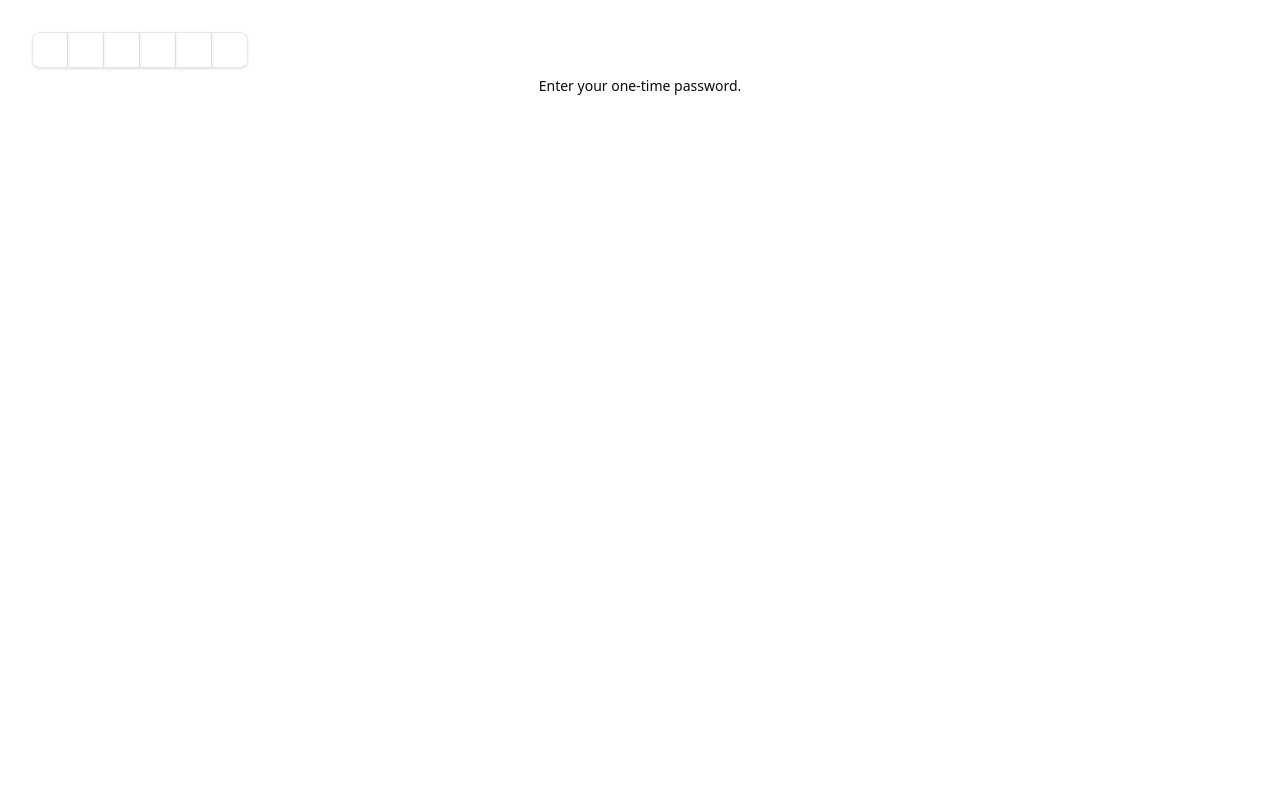
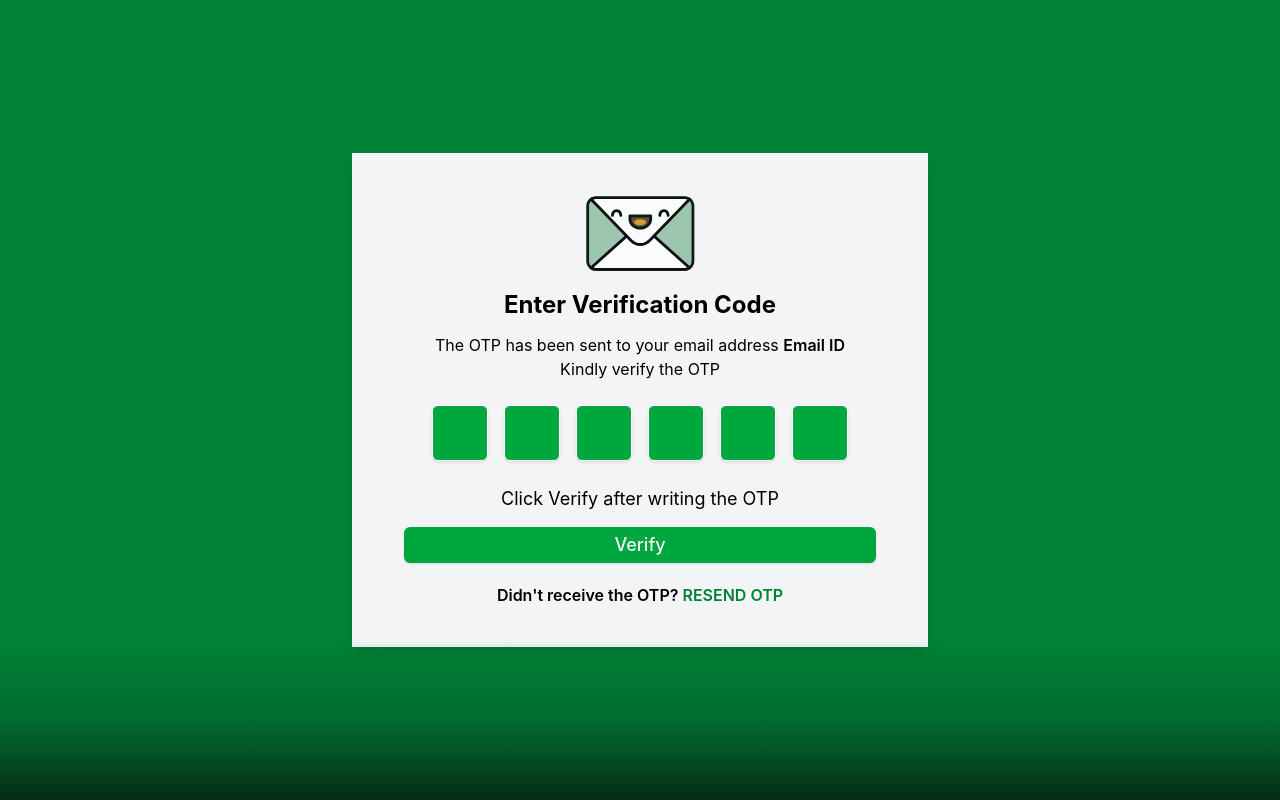
Before and after one commit to PiyushChowdhury1509/HungerGames-Frontend, a React (Vite) app: page /verifyEmail in a window 1280 px wide. Built offline with nearby package versions, Linux system fonts and the light colour scheme.

Commit message:
completed send otp page

```diff
--- a/src/App.css
+++ b/src/App.css
@@ -4,179 +4,12 @@
 
 @custom-variant dark (&:is(.dark *));
 
-#root {
-  max-width: 1280px;
-  margin: 0 auto;
-  padding: 2rem;
-  text-align: center;
-}
+@keyframes blink {
+    50% {
+      opacity: 0;
+    }
+  }
 
-.logo {
-  height: 6em;
-  padding: 1.5em;
-  will-change: filter;
-  transition: filter 300ms;
-}
-.logo:hover {
-  filter: drop-shadow(0 0 2em #646cffaa);
-}
-.logo.react:hover {
-  filter: drop-shadow(0 0 2em #61dafbaa);
-}
-
-@keyframes logo-spin {
-  from {
-    transform: rotate(0deg);
+  .animate-blink {
+    animation: blink 1s step-start infinite;
   }
-  to {
-    transform: rotate(360deg);
-  }
-}
-
-@media (prefers-reduced-motion: no-preference) {
-  a:nth-of-type(2) .logo {
-    animation: logo-spin infinite 20s linear;
-  }
-}
-
-.card {
-  padding: 2em;
-}
-
-.read-the-docs {
-  color: #888;
-}
-
-:root {
-  --background: oklch(1 0 0);
-  --foreground: oklch(0.129 0.042 264.695);
-  --card: oklch(1 0 0);
-  --card-foreground: oklch(0.129 0.042 264.695);
-  --popover: oklch(1 0 0);
-  --popover-foreground: oklch(0.129 0.042 264.695);
-  --primary: oklch(0.208 0.042 265.755);
-  --primary-foreground: oklch(0.984 0.003 247.858);
-  --secondary: oklch(0.968 0.007 247.896);
-  --secondary-foreground: oklch(0.208 0.042 265.755);
-  --muted: oklch(0.968 0.007 247.896);
-  --muted-foreground: oklch(0.554 0.046 257.417);
-  --accent: oklch(0.968 0.007 247.896);
-  --accent-foreground: oklch(0.208 0.042 265.755);
-  --destructive: oklch(0.577 0.245 27.325);
-  --destructive-foreground: oklch(0.577 0.245 27.325);
-  --border: oklch(0.929 0.013 255.508);
-  --input: oklch(0.929 0.013 255.508);
-  --ring: oklch(0.869 0.022 252.894);
-  --chart-1: oklch(0.646 0.222 41.116);
-  --chart-2: oklch(0.6 0.118 184.704);
-  --chart-3: oklch(0.398 0.07 227.392);
-  --chart-4: oklch(0.828 0.189 84.429);
-  --chart-5: oklch(0.769 0.188 70.08);
-  --radius: 0.625rem;
-  --sidebar: oklch(0.984 0.003 247.858);
-  --sidebar-foreground: oklch(0.129 0.042 264.695);
-  --sidebar-primary: oklch(0.208 0.042 265.755);
-  --sidebar-primary-foreground: oklch(0.984 0.003 247.858);
-  --sidebar-accent: oklch(0.968 0.007 247.896);
-  --sidebar-accent-foreground: oklch(0.208 0.042 265.755);
-  --sidebar-border: oklch(0.929 0.013 255.508);
-  --sidebar-ring: oklch(0.869 0.022 252.894);
-}
-
-.dark {
-  --background: oklch(0.129 0.042 264.695);
-  --foreground: oklch(0.984 0.003 247.858);
-  --card: oklch(0.129 0.042 264.695);
-  --card-foreground: oklch(0.984 0.003 247.858);
-  --popover: oklch(0.129 0.042 264.695);
-  --popover-foreground: oklch(0.984 0.003 247.858);
-  --primary: oklch(0.984 0.003 247.858);
-  --primary-foreground: oklch(0.208 0.042 265.755);
-  --secondary: oklch(0.279 0.041 260.031);
-  --secondary-foreground: oklch(0.984 0.003 247.858);
-  --muted: oklch(0.279 0.041 260.031);
-  --muted-foreground: oklch(0.704 0.04 256.788);
-  --accent: oklch(0.279 0.041 260.031);
-  --accent-foreground: oklch(0.984 0.003 247.858);
-  --destructive: oklch(0.396 0.141 25.723);
-  --destructive-foreground: oklch(0.637 0.237 25.331);
-  --border: oklch(0.279 0.041 260.031);
-  --input: oklch(0.279 0.041 260.031);
-  --ring: oklch(0.446 0.043 257.281);
-  --chart-1: oklch(0.488 0.243 264.376);
-  --chart-2: oklch(0.696 0.17 162.48);
-  --chart-3: oklch(0.769 0.188 70.08);
-  --chart-4: oklch(0.627 0.265 303.9);
-  --chart-5: oklch(0.645 0.246 16.439);
-  --sidebar: oklch(0.208 0.042 265.755);
-  --sidebar-foreground: oklch(0.984 0.003 247.858);
-  --sidebar-primary: oklch(0.488 0.243 264.376);
-  --sidebar-primary-foreground: oklch(0.984 0.003 247.858);
-  --sidebar-accent: oklch(0.279 0.041 260.031);
-  --sidebar-accent-foreground: oklch(0.984 0.003 247.858);
-  --sidebar-border: oklch(0.279 0.041 260.031);
-  --sidebar-ring: oklch(0.446 0.043 257.281);
-}
-
-@theme inline {
-  --color-background: var(--background);
-  --color-foreground: var(--foreground);
-  --color-card: var(--card);
-  --color-card-foreground: var(--card-foreground);
-  --color-popover: var(--popover);
-  --color-popover-foreground: var(--popover-foreground);
-  --color-primary: var(--primary);
-  --color-primary-foreground: var(--primary-foreground);
-  --color-secondary: var(--secondary);
-  --color-secondary-foreground: var(--secondary-foreground);
-  --color-muted: var(--muted);
-  --color-muted-foreground: var(--muted-foreground);
-  --color-accent: var(--accent);
-  --color-accent-foreground: var(--accent-foreground);
-  --color-destructive: var(--destructive);
-  --color-destructive-foreground: var(--destructive-foreground);
-  --color-border: var(--border);
-  --color-input: var(--input);
-  --color-ring: var(--ring);
-  --color-chart-1: var(--chart-1);
-  --color-chart-2: var(--chart-2);
-  --color-chart-3: var(--chart-3);
-  --color-chart-4: var(--chart-4);
-  --color-chart-5: var(--chart-5);
-  --radius-sm: calc(var(--radius) - 4px);
-  --radius-md: calc(var(--radius) - 2px);
-  --radius-lg: var(--radius);
-  --radius-xl: calc(var(--radius) + 4px);
-  --color-sidebar: var(--sidebar);
-  --color-sidebar-foreground: var(--sidebar-foreground);
-  --color-sidebar-primary: var(--sidebar-primary);
-  --color-sidebar-primary-foreground: var(--sidebar-primary-foreground);
-  --color-sidebar-accent: var(--sidebar-accent);
-  --color-sidebar-accent-foreground: var(--sidebar-accent-foreground);
-  --color-sidebar-border: var(--sidebar-border);
-  --color-sidebar-ring: var(--sidebar-ring);
-}
-
-@layer base {
-  * {
-    @apply border-border outline-ring/50;
-  }
-  body {
-    @apply bg-background text-foreground;
-  }
-}
-
-:root {
-  --background: hsl(0 0% 100%);
-  --foreground: hsl(0 0% 3.9%);
-}
-
-.dark {
-  --background: hsl(0 0% 3.9%);
-  --foreground: hsl(0 0% 98%);
-}
-
-@theme inline {
-  --color-background: var(--background);
-  --color-foreground: var(--foreground);
-}
--- a/src/components/ui/input-otp.tsx
+++ b/src/components/ui/input-otp.tsx
@@ -1,8 +1,8 @@
-import * as React from "react"
-import { OTPInput, OTPInputContext } from "input-otp"
-import { Minus } from "lucide-react"
+import * as React from "react";
+import { OTPInput, OTPInputContext } from "input-otp";
+import { Minus } from "lucide-react";
 
-import { cn } from "@/lib/utils"
+import { cn } from "@/lib/utils";
 
 const InputOTP = React.forwardRef<
   React.ElementRef<typeof OTPInput>,
@@ -17,30 +17,30 @@ const InputOTP = React.forwardRef<
     className={cn("disabled:cursor-not-allowed", className)}
     {...props}
   />
-))
-InputOTP.displayName = "InputOTP"
+));
+InputOTP.displayName = "InputOTP";
 
 const InputOTPGroup = React.forwardRef<
   React.ElementRef<"div">,
   React.ComponentPropsWithoutRef<"div">
 >(({ className, ...props }, ref) => (
   <div ref={ref} className={cn("flex items-center", className)} {...props} />
-))
-InputOTPGroup.displayName = "InputOTPGroup"
+));
+InputOTPGroup.displayName = "InputOTPGroup";
 
 const InputOTPSlot = React.forwardRef<
   React.ElementRef<"div">,
   React.ComponentPropsWithoutRef<"div"> & { index: number }
 >(({ index, className, ...props }, ref) => {
-  const inputOTPContext = React.useContext(OTPInputContext)
-  const { char, hasFakeCaret, isActive } = inputOTPContext.slots[index]
+  const inputOTPContext = React.useContext(OTPInputContext);
+  const { char, hasFakeCaret, isActive } = inputOTPContext.slots[index];
 
   return (
     <div
       ref={ref}
       className={cn(
-        "relative flex h-9 w-9 items-center justify-center border-y border-r border-input text-sm shadow-sm transition-all first:rounded-l-md first:border-l last:rounded-r-md",
-        isActive && "z-10 ring-1 ring-ring",
+        "relative flex h-14 w-14 items-center justify-center border-y border-x border-input shadow-sm transition-all rounded-l-md first:border-l rounded-r-md bg-green-600 text-white text-2xl",
+        isActive && "z-10 ring-1 ring-ring bg-green-900",
         className
       )}
       {...props}
@@ -48,13 +48,13 @@ const InputOTPSlot = React.forwardRef<
       {char}
       {hasFakeCaret && (
         <div className="pointer-events-none absolute inset-0 flex items-center justify-center">
-          <div className="h-4 w-px animate-caret-blink bg-foreground duration-1000" />
+          <div className="h-5 w-[2px] bg-white animate-blink" />
         </div>
       )}
     </div>
-  )
-})
-InputOTPSlot.displayName = "InputOTPSlot"
+  );
+});
+InputOTPSlot.displayName = "InputOTPSlot";
 
 const InputOTPSeparator = React.forwardRef<
   React.ElementRef<"div">,
@@ -63,7 +63,7 @@ const InputOTPSeparator = React.forwardRef<
   <div ref={ref} role="separator" {...props}>
     <Minus />
   </div>
-))
-InputOTPSeparator.displayName = "InputOTPSeparator"
+));
+InputOTPSeparator.displayName = "InputOTPSeparator";
 
-export { InputOTP, InputOTPGroup, InputOTPSlot, InputOTPSeparator }
+export { InputOTP, InputOTPGroup, InputOTPSlot, InputOTPSeparator };
--- a/src/index.css
+++ b/src/index.css
@@ -1,16 +1 @@
 @import "tailwindcss";
-
-
-:root {
-  font-family: system-ui, Avenir, Helvetica, Arial, sans-serif;
-  line-height: 1.5;
-  font-weight: 400;
-
-  color-scheme: light dark;
-  color: rgba(255, 255, 255, 0.87);
-
-  font-synthesis: none;
-  text-rendering: optimizeLegibility;
-  -webkit-font-smoothing: antialiased;
-  -moz-osx-font-smoothing: grayscale;
-}
--- a/src/pages/auth/verifyEmail.tsx
+++ b/src/pages/auth/verifyEmail.tsx
@@ -1,3 +1,4 @@
+import { Button } from "@/components/ui/button";
 import {
   InputOTP,
   InputOTPGroup,
@@ -9,13 +10,28 @@ function VerifyEmail() {
   const [value, setValue] = useState<string>("");
 
   return (
-      <div className="space-y-2">
+    <div className="h-screen w-full flex items-center justify-center bg-green-700 relative">
+      <div className="bg-gray-100 min-w-xl min-h-lg shadow-lg space-y-5">
+        <div className="p-6">
+          <div className="flex justify-center">
+            <img src="/mail_svg.svg" className="h-28 w-28" />
+          </div>
+          <div className="text-center mb-6">
+            <h1 className="font-bold text-2xl mb-3">Enter Verification Code</h1>
+            <h1 className="">
+              The OTP has been sent to your email address{" "}
+              <span className="font-semibold">Email ID</span>
+              <br />
+              Kindly verify the OTP
+            </h1>
+          </div>
+          <div className="flex justify-center mb-6">
             <InputOTP
               maxLength={6}
               value={value}
               onChange={(value) => setValue(value)}
             >
-          <InputOTPGroup>
+              <InputOTPGroup className="space-x-4">
                 <InputOTPSlot index={0} />
                 <InputOTPSlot index={1} />
                 <InputOTPSlot index={2} />
@@ -24,15 +40,28 @@ function VerifyEmail() {
                 <InputOTPSlot index={5} />
               </InputOTPGroup>
             </InputOTP>
-        <div className="text-center text-sm">
-          {value === "" ? (
-            <>Enter your one-time password.</>
-          ) : (
-            <>You entered: {value}</>
-          )}
+          </div>
+          <div className="text-center mb-3.5">
+            <h1 className="text-lg">Click Verify after writing the OTP</h1>
+          </div>
+          <div className="px-7">
+            <Button className="w-full mb-5 text-lg cursor-pointer text-gray-100 bg-green-600 hover:border-2 hover:border-green-800 hover:bg-gray-100 hover:text-green-700">
+              Verify
+            </Button>
+          </div>
+          <div className="text-center mb-4">
+            <h1 className="font-semibold">
+              Didn't receive the OTP?{" "}
+              <span className="text-green-700 cursor-pointer hover:underline">
+                RESEND OTP
+              </span>
+            </h1>
           </div>
         </div>
-    )
+      </div>
+      <div className="absolute bottom-0 left-0 w-full h-40 bg-gradient-to-t from-green-950 via-green-800/80 to-transparent"></div>
+    </div>
+  );
 }
 
 export default VerifyEmail;
```
Also changed, not shown: public/mail_svg.svg (added). Lines whose indentation alone changed are shown as unchanged.
